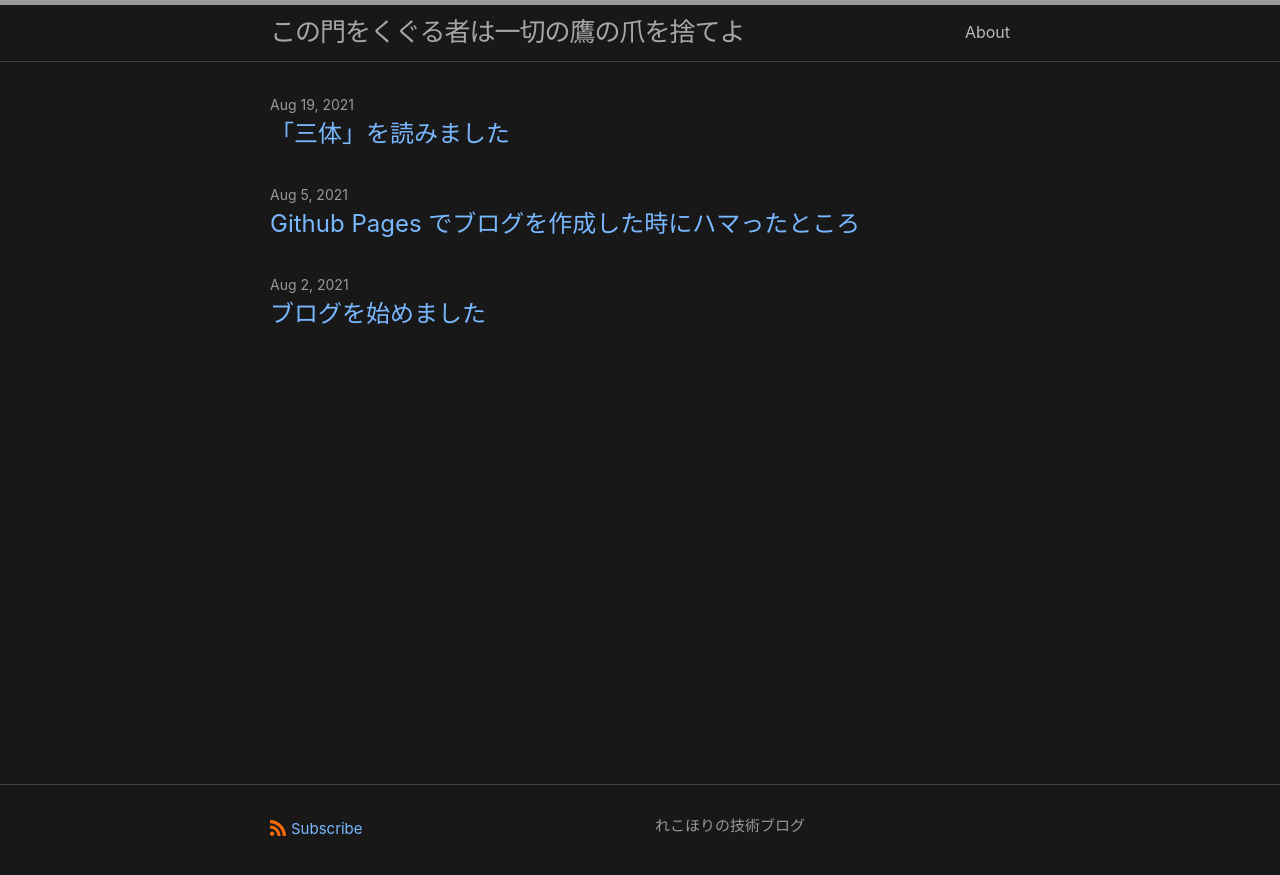
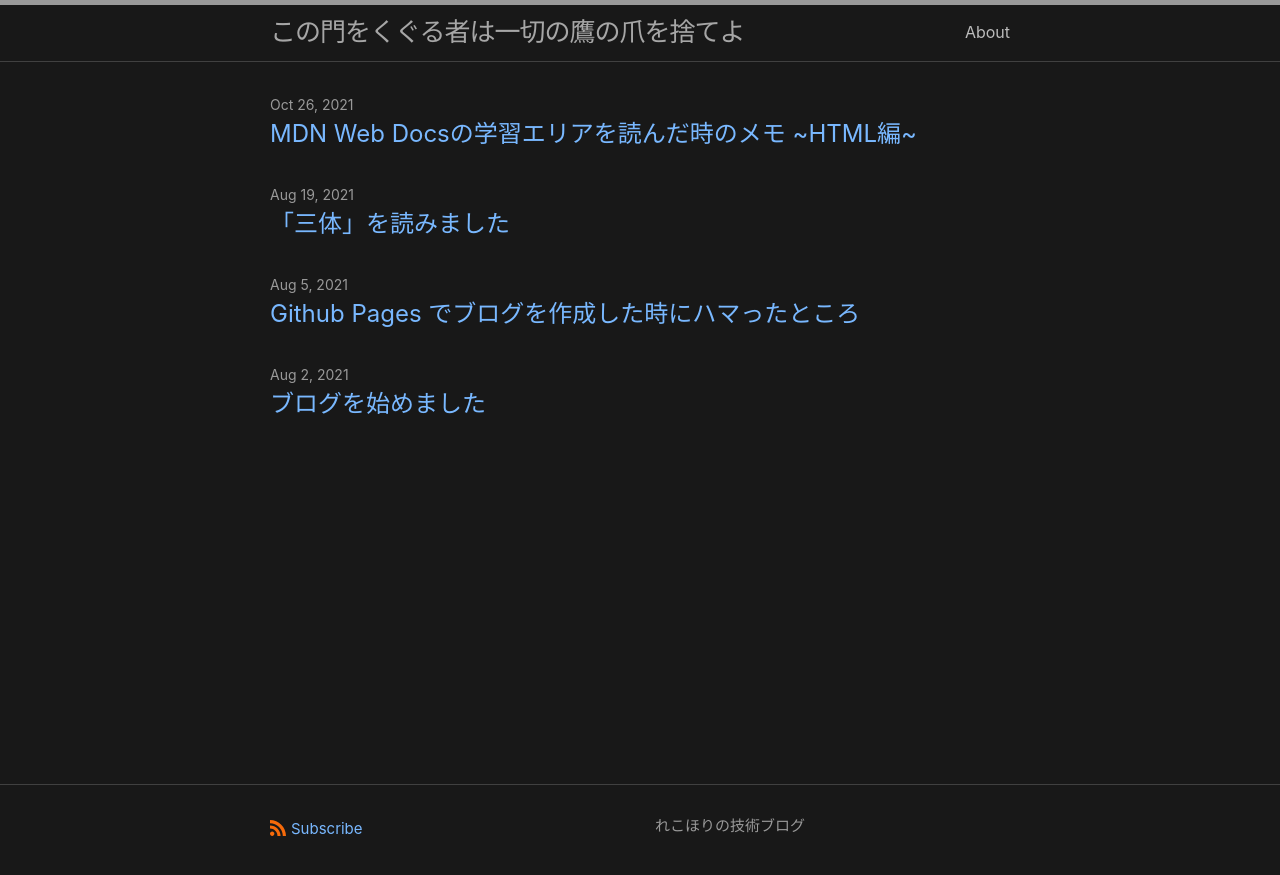
Before and after one commit to MeinaMadeira/MeinaMadeira.github.io, a Jekyll site: the page built from index.markdown, in a window 1280 px wide. Shown: the top 875 px of the page. Built offline with Jekyll 4.4.1, drawn with Linux system fonts in a browser that asks for light colours; part of the change alters nothing that is shown.

Commit message:
MDN Web Docsの学習エリアを読んだ時のメモ

```diff
--- a/_includes/custom-head.html
+++ b/_includes/custom-head.html
@@ -1,3 +1,4 @@
+<link rel="icon" type="image/png" sizes="32x32" href="/favicon-32x32.png">
 {% comment %}
   Placeholder to allow defining custom head, in principle, you can add anything here, e.g. favicons:
 
--- /dev/null
+++ b/_posts/2021-10-26-learn-about-html.markdown
@@ -0,0 +1,22 @@
+---
+layout: post
+title:  "MDN Web Docsの学習エリアを読んだ時のメモ ~HTML編~"
+date:   2021-10-26 17:00:00 +0900
+categories: web html
+---
+
+MDN Web Docsの[学習エリア](https://developer.mozilla.org/ja/docs/Learn)を順繰りに読んだ中で新しく知ったことをメモ。
+
+
+## ブロック要素とインライン要素
+- ブロック要素はウェブページ上で視認できるブロックを形成します。ブロック要素はそのウェブページの構造、たとえば段落・リスト・ナビゲーションメニュー・フッターなどを表すことに使用される傾向があります。インライン要素に包含することはできませんが、別のブロック要素に包含されることがあります。
+
+- インライン要素はブロック要素に包含され、ドキュメントの内容の小さな部分だけを囲む要素です。この要素はドキュメント内に新たな行を表示させません。 それらは通常、例えば、a要素 (ハイパーリンク) 又は em や strong といった強調要素のように、テキスト段落の中で表示されます。
+
+行・段落の発生可否はWebビューでは重要になるので覚えておこうと思ったひとつ。
+
+## faviconの設定
+Webフレームワークを使っていると自動生成される要素なので気にしたことが無かったところ。headの中にlink要素で指定します。良い機会なので今回からこのブログにもfaviconを設定しました。githubアカウントのアイコンと同じものです。
+
+## a要素のtitle属性
+ドキュメント内のリンクをホバーするとtitle属性の内容が表示されます。img要素におけるalt属性に近い印象。アクセシビリティの向上に使うものとしてこれもメモ。
```
Also changed, not shown: favicon-32x32.png (added).
